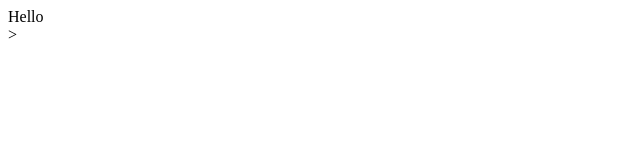
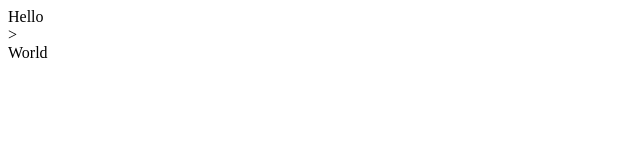
Before and after one commit to adamsmodi/DAX-Learning-Note, a plain HTML site: page index.html in a window 1280 px wide. Shown: the full height of the page, 0-640 px from the left. Drawn offline with Linux system fonts and the light colour scheme.

Commit message:
add index2 and modify index
some description

```diff
--- a/index.html
+++ b/index.html
@@ -1 +1,2 @@
 <div>Hello </div>>
+<div>World</div>
```
Also changed, not shown: index2.html (added).
